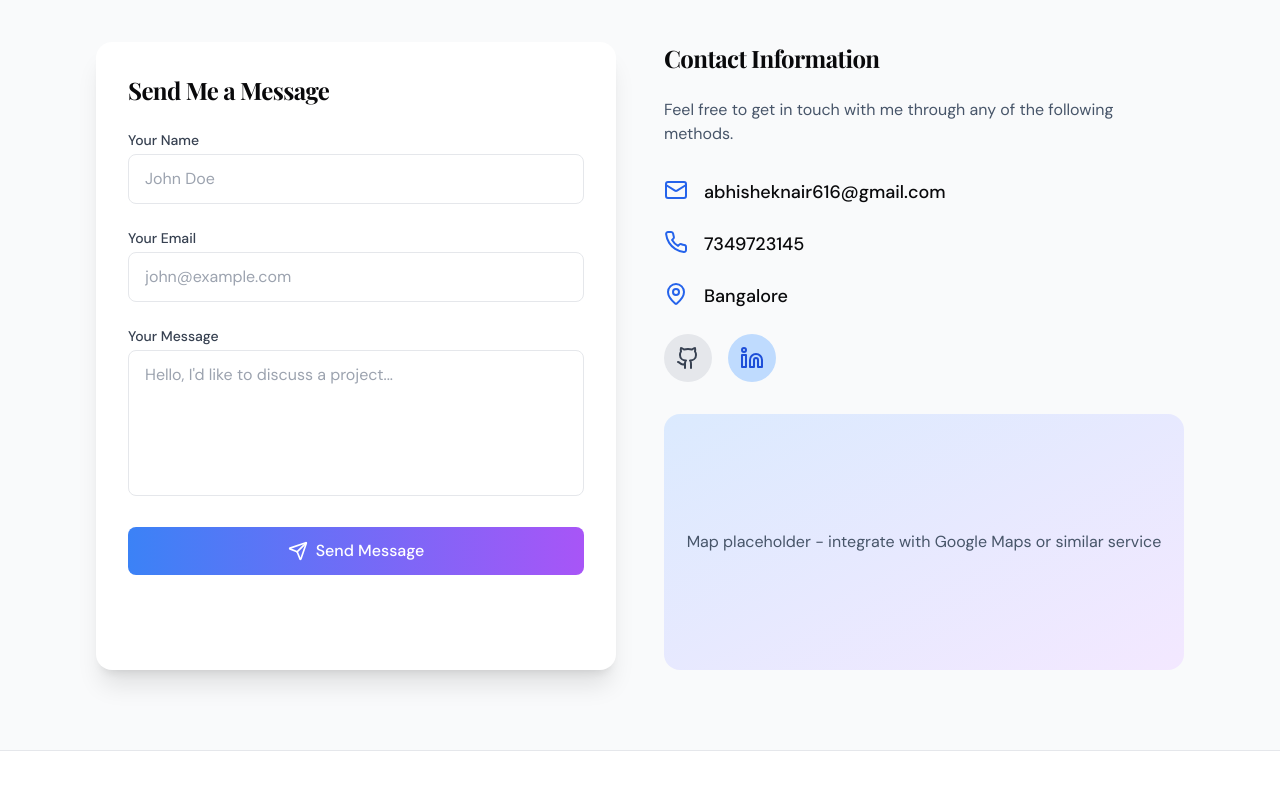
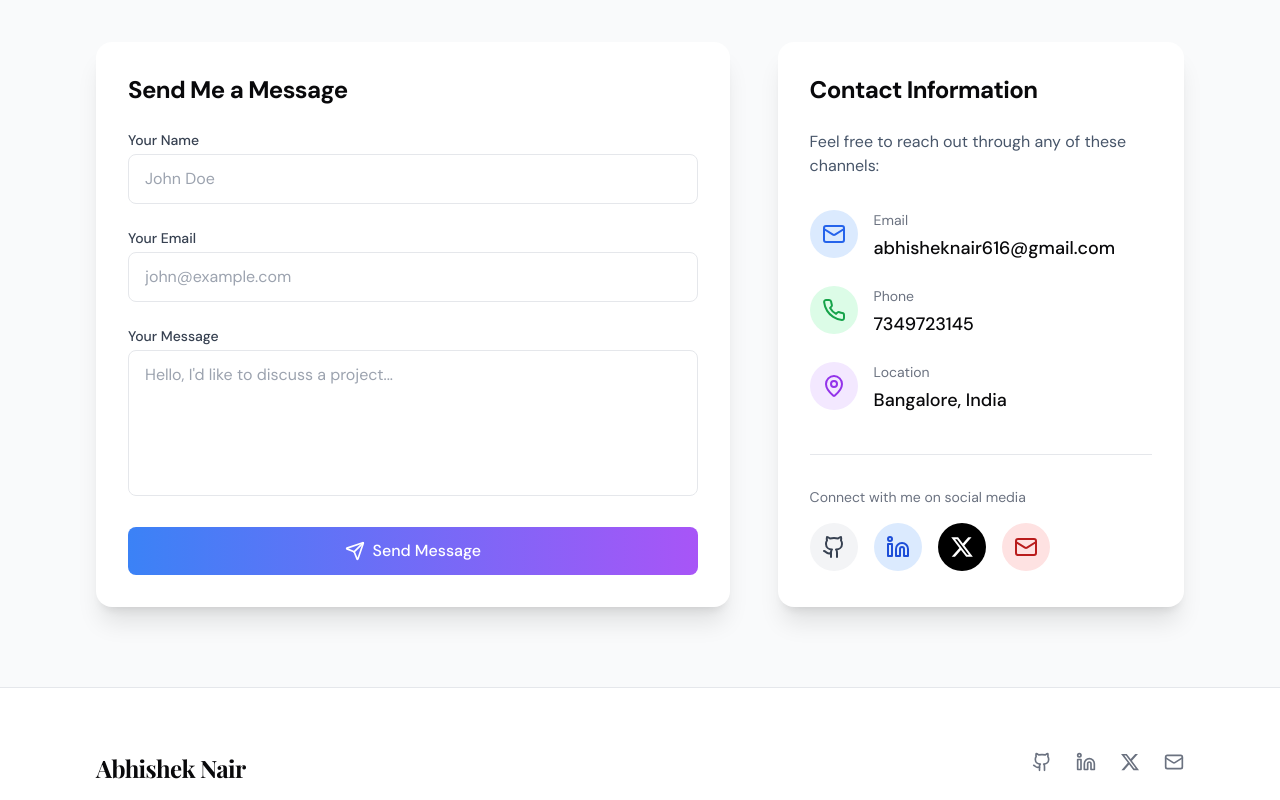
Before and after one commit to hea7hen/Abhishek_Nair, a React (Vite) app: page / in a window 1280 px wide. Shown: the part 2420-3220 px from the top of the page. Built offline with nearby package versions, Linux system fonts and the light colour scheme; a web font is replaced by a local one.

Commit message:
Update footer links and contact page
- Update Twitter and mail links in the footer.
- Restructure the contact page.
- Change the title font.

```diff
--- a/package.json
+++ b/package.json
@@ -52,6 +52,7 @@
     "react-day-picker": "^8.10.1",
     "react-dom": "^18.3.1",
     "react-hook-form": "^7.53.0",
+    "react-icons": "^5.5.0",
     "react-resizable-panels": "^2.1.3",
     "react-router-dom": "^6.26.2",
     "recharts": "^2.12.7",
--- a/src/components/Contact.tsx
+++ b/src/components/Contact.tsx
@@ -1,5 +1,7 @@
+
 import { useEffect, useRef, useState } from 'react';
 import { Mail, MapPin, Phone, Send, Github, Linkedin } from 'lucide-react';
+import { FaXTwitter } from 'react-icons/fa6';
 import { toast } from 'sonner';
 
 export default function Contact() {
@@ -66,10 +68,11 @@ export default function Contact() {
           </p>
         </div>
 
-        <div className="grid grid-cols-1 lg:grid-cols-2 gap-12">
-          <div className="bg-white rounded-2xl shadow-xl overflow-hidden">
+        <div className="grid grid-cols-1 lg:grid-cols-5 gap-12">
+          {/* Form Column - Takes 3/5 of the space */}
+          <div className="lg:col-span-3 bg-white rounded-2xl shadow-xl overflow-hidden">
             <div className="p-8">
-              <h3 className="text-2xl font-bold mb-6 font-display">Send Me a Message</h3>
+              <h3 className="text-2xl font-bold mb-6 font-sans tracking-tight">Send Me a Message</h3>
 
               <form onSubmit={handleSubmit} className="space-y-6">
                 <div>
@@ -136,32 +139,56 @@ export default function Contact() {
             </div>
           </div>
 
-          <div className="lg:flex flex-col justify-between">
-            <div className="mb-8">
-              <h3 className="text-2xl font-bold mb-6 font-display">Contact Information</h3>
+          {/* Contact Info Column - Takes 2/5 of the space */}
+          <div className="lg:col-span-2 bg-white rounded-2xl shadow-xl p-8">
+            <h3 className="text-2xl font-bold mb-6 font-sans tracking-tight">Contact Information</h3>
             <p className="text-slate-600 mb-8">
-                Feel free to get in touch with me through any of the following methods.
+              Feel free to reach out through any of these channels:
             </p>
 
-              <div className="space-y-6">
+            <div className="space-y-6 mb-10">
               <div className="flex items-start space-x-4">
+                <div className="bg-blue-100 p-3 rounded-full">
                   <Mail className="h-6 w-6 text-blue-600" />
-                  <p className="text-lg font-medium">abhisheknair616@gmail.com</p>
                 </div>
+                <div>
+                  <p className="text-sm text-gray-500 mb-1">Email</p>
+                  <a href="mailto:abhisheknair616@gmail.com" className="text-lg font-medium hover:text-blue-600 transition-colors">
+                    abhisheknair616@gmail.com
+                  </a>
+                </div>
+              </div>
+
               <div className="flex items-start space-x-4">
-                  <Phone className="h-6 w-6 text-blue-600" />
+                <div className="bg-green-100 p-3 rounded-full">
+                  <Phone className="h-6 w-6 text-green-600" />
+                </div>
+                <div>
+                  <p className="text-sm text-gray-500 mb-1">Phone</p>
                   <p className="text-lg font-medium">7349723145</p>
                 </div>
+              </div>
+
               <div className="flex items-start space-x-4">
-                  <MapPin className="h-6 w-6 text-blue-600" />
-                  <p className="text-lg font-medium">Bangalore</p>
+                <div className="bg-purple-100 p-3 rounded-full">
+                  <MapPin className="h-6 w-6 text-purple-600" />
                 </div>
+                <div>
+                  <p className="text-sm text-gray-500 mb-1">Location</p>
+                  <p className="text-lg font-medium">Bangalore, India</p>
+                </div>
+              </div>
+            </div>
+
+            <div className="border-t border-gray-200 pt-8">
+              <p className="text-sm text-gray-500 mb-4">Connect with me on social media</p>
               <div className="flex space-x-4">
                 <a
                   href="https://github.com/hea7hen"
                   target="_blank"
                   rel="noopener noreferrer"
-                    className="p-3 bg-gray-200 rounded-full transition hover:bg-gray-300"
+                  className="p-3 bg-gray-100 rounded-full transition hover:bg-gray-200"
+                  aria-label="GitHub"
                 >
                   <Github className="h-6 w-6 text-gray-700" />
                 </a>
@@ -169,19 +196,27 @@ export default function Contact() {
                   href="https://www.linkedin.com/in/abhishek-nair-302235211/"
                   target="_blank"
                   rel="noopener noreferrer"
-                    className="p-3 bg-blue-200 rounded-full transition hover:bg-blue-300"
+                  className="p-3 bg-blue-100 rounded-full transition hover:bg-blue-200"
+                  aria-label="LinkedIn"
                 >
                   <Linkedin className="h-6 w-6 text-blue-700" />
                 </a>
-                </div>
-              </div>
-            </div>
-
-            <div className="rounded-2xl overflow-hidden h-64 bg-gray-200">
-              <div className="w-full h-full bg-gradient-to-br from-blue-100 to-purple-100 flex items-center justify-center">
-                <p className="text-slate-600 text-center px-4">
-                  Map placeholder - integrate with Google Maps or similar service
-                </p>
+                <a
+                  href="https://x.com/heathen_punk"
+                  target="_blank"
+                  rel="noopener noreferrer"
+                  className="p-3 bg-black rounded-full transition hover:bg-gray-800"
+                  aria-label="Twitter"
+                >
+                  <FaXTwitter className="h-6 w-6 text-white" />
+                </a>
+                <a
+                  href="mailto:abhisheknair616@gmail.com"
+                  className="p-3 bg-red-100 rounded-full transition hover:bg-red-200"
+                  aria-label="Email"
+                >
+                  <Mail className="h-6 w-6 text-red-700" />
+                </a>
               </div>
             </div>
           </div>
--- a/src/components/Footer.tsx
+++ b/src/components/Footer.tsx
@@ -1,5 +1,6 @@
 
-import { Github, Linkedin, Twitter, Mail } from 'lucide-react';
+import { Github, Linkedin, Mail } from 'lucide-react';
+import { FaXTwitter } from 'react-icons/fa6';
 
 export default function Footer() {
   const currentYear = new Date().getFullYear();
@@ -7,8 +8,8 @@ export default function Footer() {
   const socialLinks = [
     { icon: <Github className="h-5 w-5" />, href: "https://github.com/hea7hen", label: "GitHub" },
     { icon: <Linkedin className="h-5 w-5" />, href: "https://www.linkedin.com/in/abhishek-nair-302235211/", label: "LinkedIn" },
-    { icon: <Twitter className="h-5 w-5" />, href: "#", label: "Twitter" },
-    { icon: <Mail className="h-5 w-5" />, href: "mailto:contact@abhisheknair.com", label: "Email" }
+    { icon: <FaXTwitter className="h-5 w-5" />, href: "https://x.com/heathen_punk", label: "Twitter" },
+    { icon: <Mail className="h-5 w-5" />, href: "mailto:abhisheknair616@gmail.com", label: "Email" }
   ];
 
   return (
```
Also changed, not shown: 1 other file (tests, documents, lock files or other folders). Lines whose indentation alone changed are shown as unchanged.
